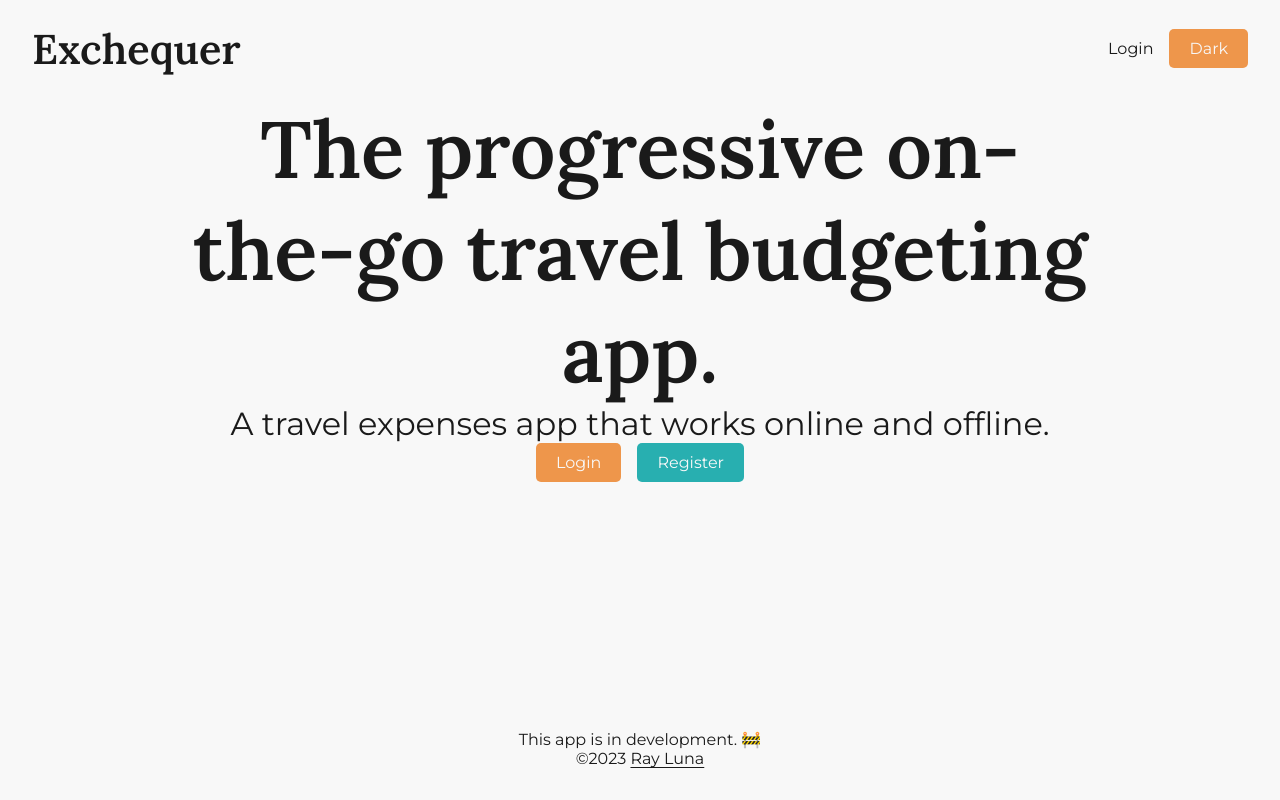
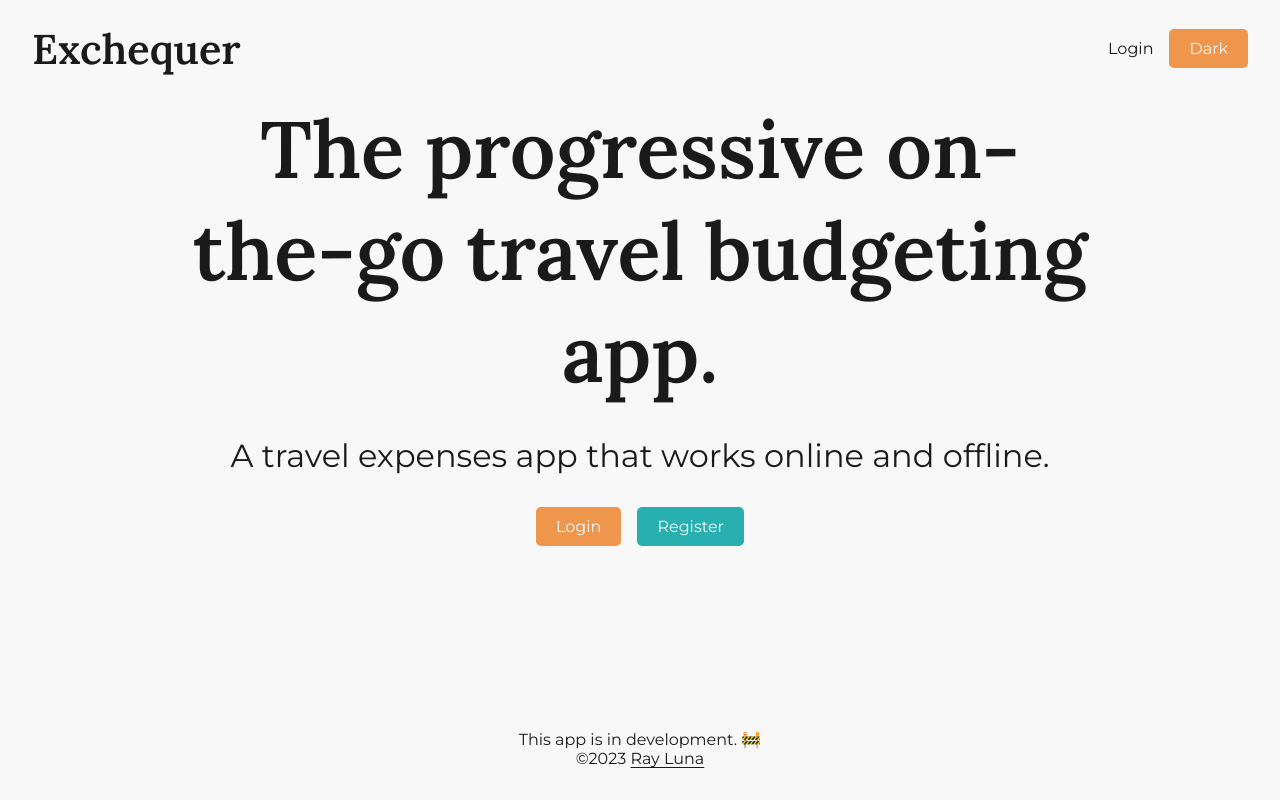
Before and after one commit to leon-luna-ray/exchequer, a Vue app in the folder client/: page / in a window 1280 px wide. Built offline with nearby package versions, Linux system fonts and the light colour scheme.

Commit message:
update hero styles

```diff
--- a/client/src/components/Hero.vue
+++ b/client/src/components/Hero.vue
@@ -1,6 +1,6 @@
 <template>
     <section class="hero">
-        <div class="inner container">
+        <div class="inner container flex-col-2">
             <h1>The progressive on-the-go travel budgeting app.</h1>
             <p>A travel expenses app that works online and offline.</p>
             <div v-if="auth.user" class="buttons">
--- a/client/src/pages/HomePage.vue
+++ b/client/src/pages/HomePage.vue
@@ -1,5 +1,5 @@
 <template>
-    <main id="home" class="page flex-col-1">
+    <main id="home" class="page flex-col-2">
         <Hero />
     </main>
 </template>
```
